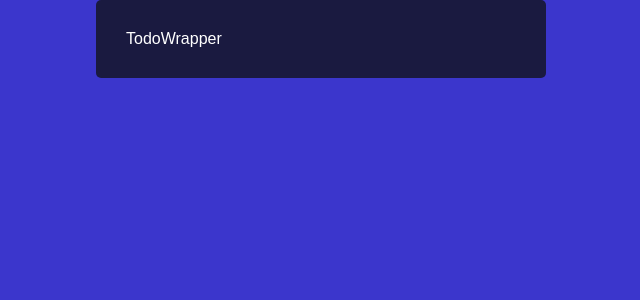
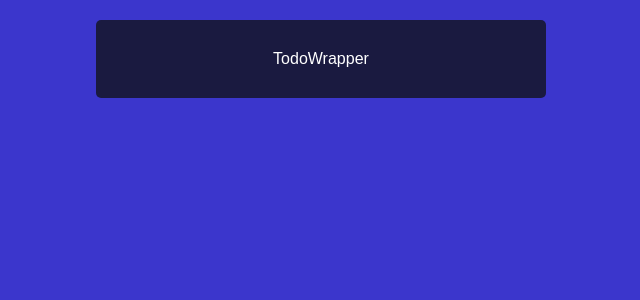
Before and after one commit to Yorn90104/React-Todo, a React (Vite) app: page / in a window 1280 px wide. Shown: the top 300 px of the page, without its empty margins (319-959 px from the left). Built offline with nearby package versions, Linux system fonts and the light colour scheme.

Commit message:
wrapper css

```diff
--- a/src/App.css
+++ b/src/App.css
@@ -18,4 +18,6 @@ body{
     padding: 30px;
     background-color: #1a1a40;
     border-radius: 5px;
+    margin-top: 20px;
+    text-align: center;
 }
```
